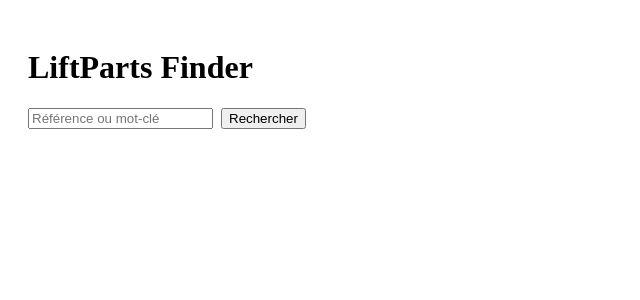
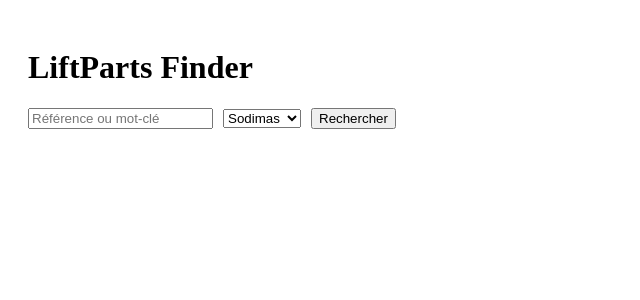
Before and after one commit to Zied-LPF/liftparts-finder, a Next.js app: page / in a window 1280 px wide. Shown: the top 300 px of the page, without its empty margins (0-640 px from the left). Built offline with nearby package versions, Linux system fonts and the light colour scheme.

Commit message:
feat: dynamic favorite supplier influences business scoring

```diff
--- a/lib/scoring.ts
+++ b/lib/scoring.ts
@@ -1,7 +1,6 @@
 import { Supplier } from './suppliers'
 
-export type Part = {
-  id: string
+type PartWithSupplier = {
   name?: string
   reference?: string
   brand?: string
@@ -9,39 +8,29 @@ export type Part = {
 }
 
 export function computeScore(
-  part: Part,
+  part: PartWithSupplier,
   query: string,
   favoriteSupplier?: string
 ): number {
-  const q = query.toLowerCase().trim()
+  const q = query.toLowerCase()
   let score = 0
 
-  // 🔑 Référence exacte
-  if (part.reference?.toLowerCase() === q) {
+  // 🔹 Référence = ultra prioritaire
+  if (part.reference?.toLowerCase().includes(q)) {
     score += 100
   }
 
-  // 🔍 Référence partielle
-  if (part.reference?.toLowerCase().includes(q)) {
+  // 🔹 Nom
+  if (part.name?.toLowerCase().includes(q)) {
     score += 50
   }
 
-  // 🧾 Nom contient le mot
-  if (part.name?.toLowerCase().includes(q)) {
+  // 🔹 Marque
+  if (part.brand?.toLowerCase().includes(q)) {
     score += 20
   }
 
-  // 🏷️ Marque
-  if (part.brand?.toLowerCase().includes(q)) {
-    score += 15
-  }
-
-  // 🏭 Priorité fournisseur
-  if (part.supplier?.priority) {
-    score += part.supplier.priority
-  }
-
-  // ⭐ Fournisseur favori (prévu V1.1)
+  // 🔹 Fournisseur favori ⭐
   if (
     favoriteSupplier &&
     part.supplier?.name.toLowerCase() === favoriteSupplier.toLowerCase()
@@ -49,5 +38,10 @@ export function computeScore(
     score += 30
   }
 
+  // 🔹 Priorité fournisseur (statique)
+  if (part.supplier?.priority) {
+    score += part.supplier.priority
+  }
+
   return score
 }
--- a/pages/api/search.ts
+++ b/pages/api/search.ts
@@ -8,6 +8,7 @@ export default async function handler(
   res: NextApiResponse
 ) {
   const q = String(req.query.q || '').trim()
+  const favoriteSupplier = String(req.query.favoriteSupplier || '').trim()
 
   if (!q) {
     return res.status(200).json([])
@@ -36,7 +37,8 @@ export default async function handler(
           ...part,
           supplier,
         },
-        q
+        q,
+        favoriteSupplier
       )
 
       return {
--- a/pages/index.tsx
+++ b/pages/index.tsx
@@ -1,110 +1,83 @@
 import { useState } from 'react'
-import Head from 'next/head'
-import { Supplier } from '../lib/suppliers'
+
+type Supplier = {
+  name: string
+  baseUrl: string
+}
 
 type Part = {
-  id?: string
+  id: string
   name: string
   reference: string
-  brand?: string
-  supplier?: Supplier
+  brand: string
+  supplier?: Supplier | null
 }
 
 export default function Home() {
   const [query, setQuery] = useState('')
+  const [favoriteSupplier, setFavoriteSupplier] = useState('Sodimas')
   const [results, setResults] = useState<Part[]>([])
-  const [loading, setLoading] = useState(false)
 
-  const handleSearch = async () => {
-    if (!query.trim()) return
-
-    setLoading(true)
-
-    try {
-      const res = await fetch(`/api/search?q=${encodeURIComponent(query)}`)
+  const search = async () => {
+    const res = await fetch(
+      `/api/search?q=${encodeURIComponent(query)}&favoriteSupplier=${encodeURIComponent(
+        favoriteSupplier
+      )}`
+    )
     const data = await res.json()
-      setResults(data || [])
-    } catch (err) {
-      console.error('Search error', err)
-      setResults([])
-    } finally {
-      setLoading(false)
-    }
+    setResults(data)
   }
 
   return (
-    <>
-      <Head>
-        <title>LiftParts Finder</title>
-      </Head>
-
-      <main style={{ padding: 20, fontFamily: 'serif' }}>
+    <main style={{ padding: 20 }}>
       <h1>LiftParts Finder</h1>
 
-        {/* Recherche */}
-        <div style={{ marginBottom: 20 }}>
       <input
-            type="text"
         value={query}
         onChange={(e) => setQuery(e.target.value)}
         placeholder="Référence ou mot-clé"
-            style={{ marginRight: 8 }}
       />
-          <button onClick={handleSearch}>Rechercher</button>
-        </div>
 
-        {/* Chargement */}
-        {loading && <p>Recherche en cours…</p>}
+      <select
+        value={favoriteSupplier}
+        onChange={(e) => setFavoriteSupplier(e.target.value)}
+        style={{ marginLeft: 10 }}
+      >
+        <option value="Sodimas">Sodimas</option>
+        <option value="Otis">Otis</option>
+        <option value="Kone">Kone</option>
+        <option value="Schindler">Schindler</option>
+      </select>
 
-        {/* Résultats */}
-        {!loading && results.length === 0 && query && (
-          <p>Aucune pièce trouvée</p>
-        )}
+      <button onClick={search} style={{ marginLeft: 10 }}>
+        Rechercher
+      </button>
 
       <ul>
-          {results.map((part, index) => {
-            const supplierLink =
-              part.supplier && part.reference
-                ? part.supplier.searchUrl +
-                  encodeURIComponent(part.reference)
-                : null
-
-            return (
-              <li key={index} style={{ marginBottom: 16 }}>
-                <div
-                  style={{
-                    border: '1px solid #ccc',
-                    padding: 12,
-                    maxWidth: 500,
-                  }}
-                >
+        {results.map((part) => (
+          <li key={part.id} style={{ marginTop: 15 }}>
             <strong>{part.name}</strong>
             <br />
             Référence : {part.reference}
             <br />
-                  {part.brand && <>Marque : {part.brand}<br /></>}
-                  {part.supplier && (
-                    <>
-                      Fournisseur : {part.supplier.name}
+            Marque : {part.brand}
             <br />
-                    </>
-                  )}
-
-                  {supplierLink && (
+            Fournisseur : {part.supplier?.name}
+            <br />
+            {part.supplier?.baseUrl && (
               <a
-                      href={supplierLink}
+                href={
+                  part.supplier.baseUrl +
+                  encodeURIComponent(part.reference)
+                }
                 target="_blank"
-                      rel="noopener noreferrer"
               >
                 Voir chez le fournisseur
               </a>
             )}
-                </div>
           </li>
-            )
-          })}
+        ))}
       </ul>
     </main>
-    </>
   )
 }
```
Lines whose indentation alone changed are shown as unchanged.
